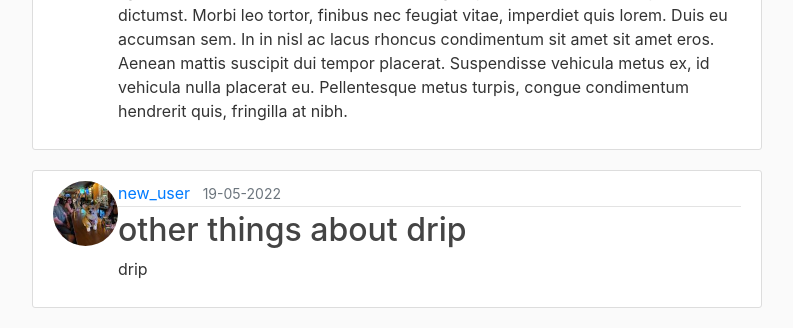
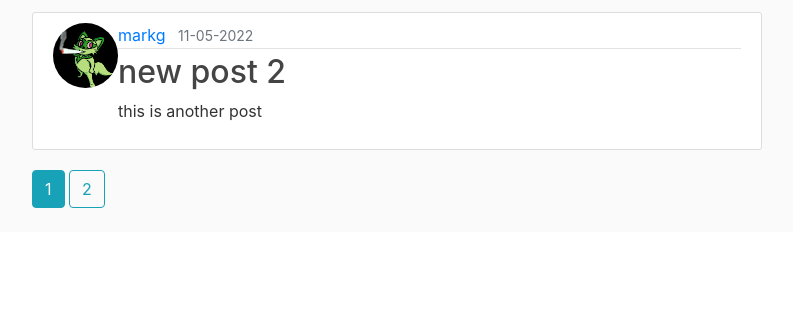
Before and after one commit to WRTmMRT/Blog_app, a Flask app: page / in a window 1280 px wide. Shown: the part 2316-2644 px from the top of the page, without its empty margins (53-846 px from the left). After the commit the page ends 2524 px from the top, so only its background shows below. Run offline with Flask 2, Linux system fonts and the light colour scheme; data comes from the database, SQL or seed files in the repository; both versions use the stored data as it was after the commit.

Commit message:
Pagination
Created pagination and navigation so that only 5 posts are displayed on each page

```diff
--- a/main_app/routes.py
+++ b/main_app/routes.py
@@ -12,7 +12,8 @@ from flask_login import login_user, current_user, logout_user, login_required
 @app.route("/") #Route to main page
 @app.route("/home") #Route to home page
 def home():
-    posts = Post.query.all()
+    page = request.args.get('page', 1, type=int)
+    posts = Post.query.order_by(Post.date_posted.desc()).paginate(page=page, per_page=5)
     return render_template('home.html', posts=posts)
 
 @app.route("/about") #Route to about page
--- a/main_app/templates/home.html
+++ b/main_app/templates/home.html
@@ -1,6 +1,6 @@
 {% extends "layout.html" %}
 {% block content %}
-    {% for post in posts %}
+    {% for post in posts.items %}
         <article class="media content-section">
             <img class="rounded-circle article-img" src="{{ url_for('static', filename='profile_pics/' + post.author.image_file) }}">
             <div class="media-body">
@@ -13,4 +13,16 @@
             </div>
         </article>
     {% endfor %}
+    {% for page_num in posts.iter_pages(left_edge=1, right_edge=1, left_current=1, right_current=2) %}
+        {% if page_num %}
+            {%if posts.page == page_num%}
+                <a class="btn btn-info mb-4" href="{{ url_for('home', page=page_num) }}">{{ page_num }}</a>
+            {%else%}
+                <a class="btn btn-outline-info mb-4" href="{{ url_for('home', page=page_num) }}">{{ page_num }}</a>
+            {%endif%}
+
+        {% else %}
+            ...
+        {% endif %}
+    {% endfor %}
 {% endblock content %}
```
Also changed, not shown: main_app/site.db, main_app/static/profile_pics/57d314405abd4a03.jpg (added).
